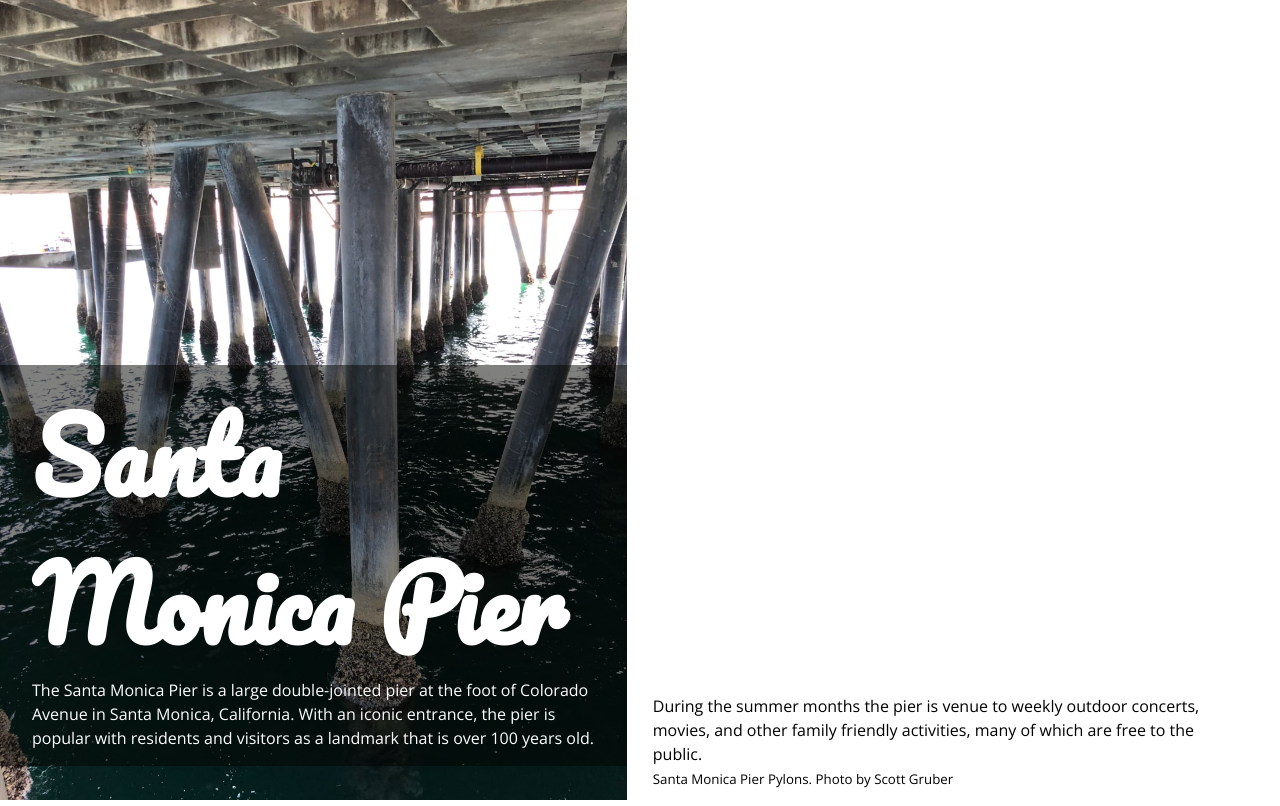
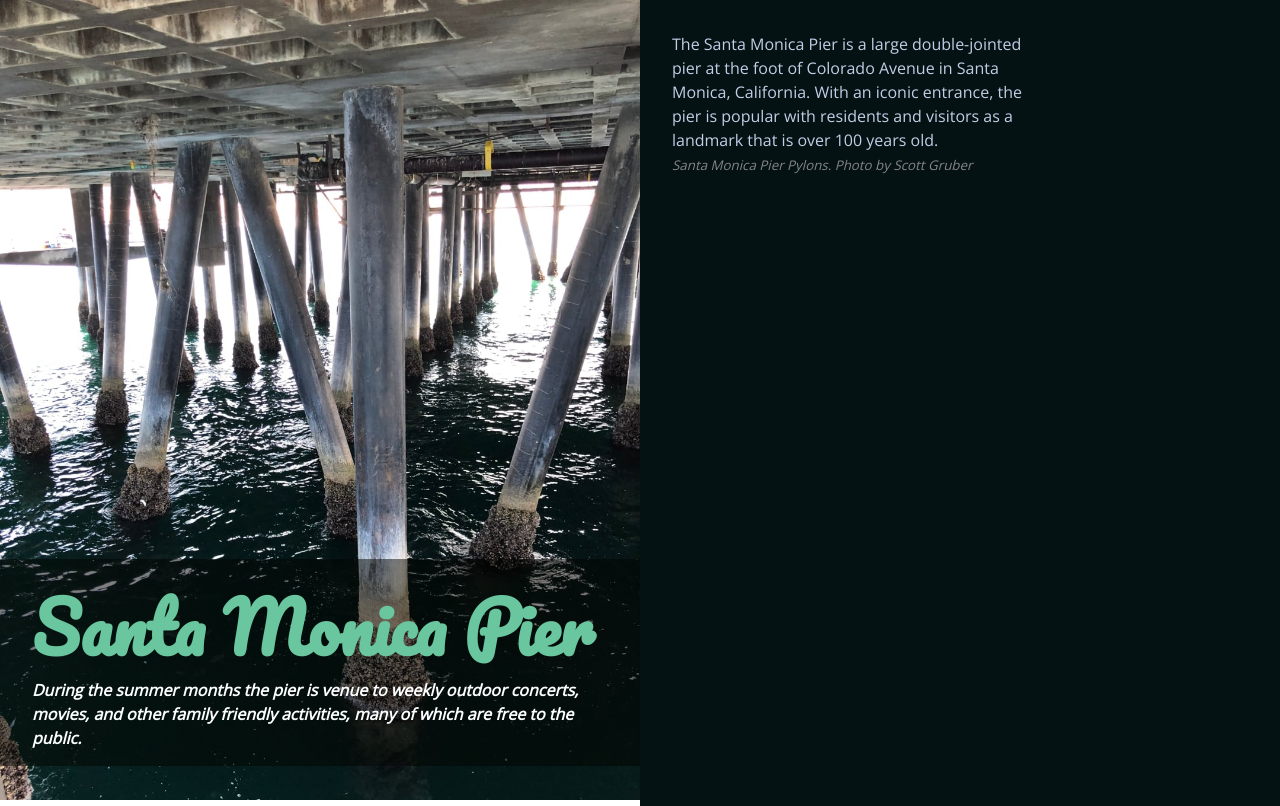
Before and after one commit to scottgruber/100-layouts, a plain HTML site: page 004.html in a window 1280 px wide. Drawn offline with nearby package versions, Linux system fonts and the light colour scheme.

Commit message:
Change type sizing and background color on layout 4

```diff
--- a/004.html
+++ b/004.html
@@ -1,6 +1,5 @@
 <!DOCTYPE html>
 <html lang="en">
-
   <head>
     <title>Santa Monica Pier | 100 Days of Layouts</title>
 
@@ -8,14 +7,17 @@
     <meta name="viewport" content="width=device-width, initial-scale=1.0" />
 
     <link rel="stylesheet" href="css/styles.css" />
-  <link href="https://fonts.googleapis.com/css?family=Open+Sans|Pacifico" rel="stylesheet">
+    <link
+      href="https://fonts.googleapis.com/css?family=Open+Sans|Pacifico"
+      rel="stylesheet"
+    />
 
     <style type="text/css">
       body {
-      font-family: 'Open Sans', sans-serif;
+        font-family: "Open Sans", sans-serif;
         display: grid;
         grid-template-columns: 1fr 1fr;
-      grid-gap: 2vw;
+        /* grid-gap: 2vw; */
         margin: 0;
         min-height: 100vh;
       }
@@ -26,66 +28,81 @@
         grid-row: 1 / 3;
         margin: 0;
         position: relative;
-
       }
 
       figcaption {
-      background-color: hsl(100, 100%, 1%, .5);
+        background-color: hsl(100, 100%, 1%, 0.5);
         color: #fff;
         bottom: 5vh;
         padding: 1em 2em;
         position: absolute;
-
       }
 
       h1 {
-      font-family: 'Pacifico', cursive;
-      font-size: var(--font-size-xxx-display);
+        color: #69c69e;
+        font-family: "Pacifico", cursive;
+        font-size: var(--font-size-x-display);
         margin: 0;
       }
 
       p {
         margin: 0;
+      }
 
+      .left p {
+        color: #fdfeff;
+        font-weight: bold;
+        font-style: italic;
       }
 
       img {
         width: 100%;
         height: 100vh;
         object-fit: cover;
-
       }
 
-    div.right {
+      .right {
         grid-column: 2;
-      grid-row: 2;
-      margin: 0 3em 1em 0;
+        grid-row: 1 / 3;
+        margin: 0;
+        padding: 2em;
+        background: #041214;
+      }
+
+      .right p {
+        color: #c3cde5;
+        max-width: 40ch;
+      }
+
+      .right small {
+        color: #848489;
+        font-style: italic;
+        max-width: 40ch;
       }
     </style>
   </head>
 
   <body>
-
     <figure class="left">
       <img src="img/004/pier-pylons.jpg" alt="Pier Pylons" />
       <figcaption>
         <h1>Santa Monica Pier</h1>
         <p>
-        The Santa Monica Pier is a large double-jointed pier at the foot of
-        Colorado Avenue in Santa Monica, California. With an iconic
-        entrance, the pier is popular with residents and visitors as a
-        landmark that is over 100 years old.
+          During the summer months the pier is venue to weekly outdoor concerts,
+          movies, and other family friendly activities, many of which are free
+          to the public.
         </p>
       </figcaption>
     </figure>
 
     <div class="right">
       <p>
-      During the summer months the pier is venue to weekly outdoor concerts, movies, and other family friendly
-      activities, many of which are free to the public.
+        The Santa Monica Pier is a large double-jointed pier at the foot of
+        Colorado Avenue in Santa Monica, California. With an iconic entrance,
+        the pier is popular with residents and visitors as a landmark that is
+        over 100 years old.
       </p>
       <small>Santa Monica Pier Pylons. Photo by Scott Gruber</small>
     </div>
   </body>
-
 </html>
```
Lines whose indentation alone changed are shown as unchanged.
